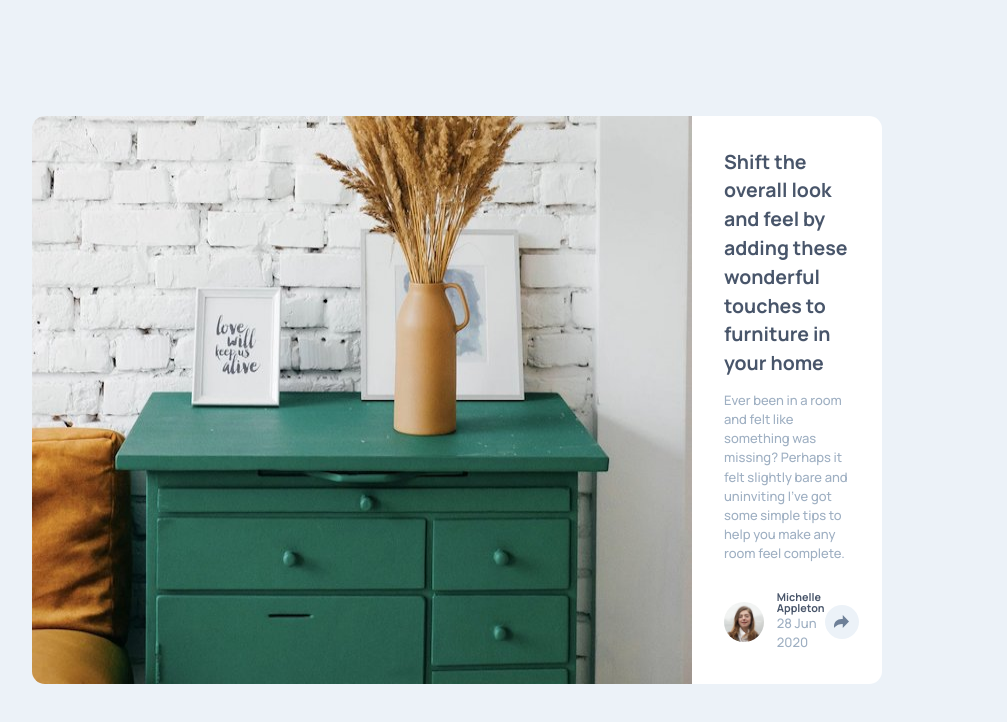
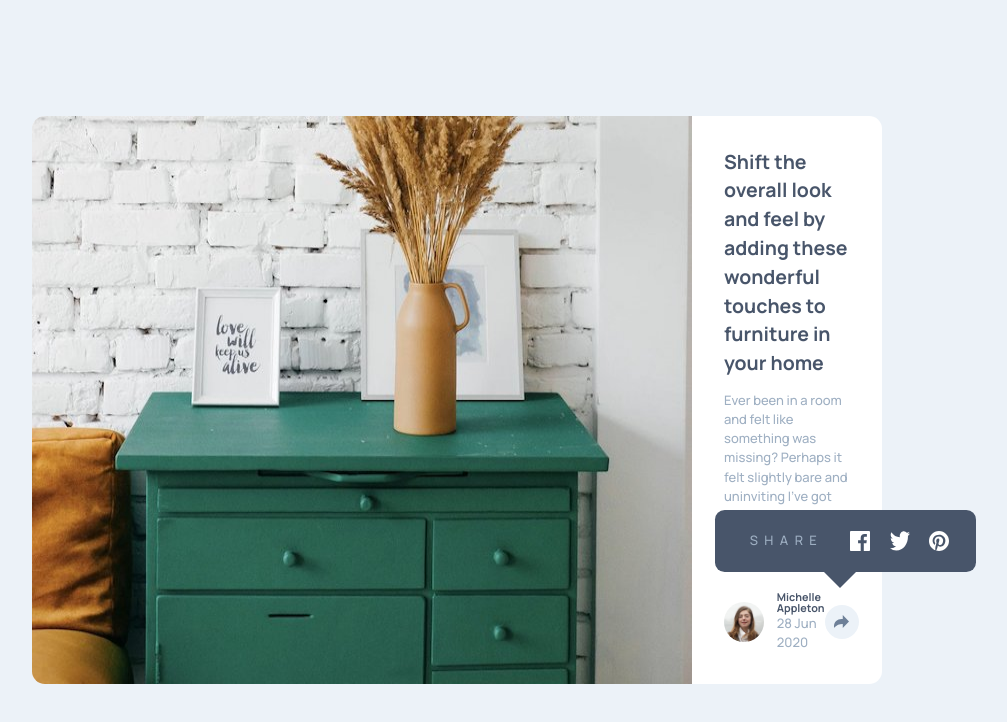
Before and after one commit to andresfmj/fm-article-preview-component, a React (Create React App) app: page / in a window 1280 px wide. Shown: the top 722 px of the page, without its empty margins (183-1190 px from the left). Built offline with nearby package versions, Linux system fonts and the light colour scheme.

Commit message:
basic design of active state of share icon

```diff
--- a/src/components/Article/Article.js
+++ b/src/components/Article/Article.js
@@ -7,6 +7,11 @@ import Image from '../Image/Image';
 import drawersImage from '../../images/drawers.jpg';
 import avatarPerson from '../../images/avatar-michelle.jpg';
 import shareIcon from '../../images/icon-share.svg';
+
+import fbIcon from '../../images/icon-facebook.svg';
+import twIcon from '../../images/icon-twitter.svg';
+import pintIcon from '../../images/icon-pinterest.svg';
+
 
 function Article(props) {
 
@@ -37,6 +42,15 @@ function Article(props) {
                         </div>
                         <div className="Article-sharer">
                             <div className="sharer-icon-container">
+                                <div className="sharer-float">
+                                    <div className="arrow_box"></div>
+                                    <p>share</p>
+                                    <div className="social-icons">
+                                        <Image srcImage={fbIcon} alt="" />
+                                        <Image srcImage={twIcon} alt="" />
+                                        <Image srcImage={pintIcon} alt="" />
+                                    </div>
+                                </div>
                                 <Image srcImage={shareIcon} alt="" className='img-share' />
                             </div>
                         </div>
--- a/src/components/Image/Image.scss
+++ b/src/components/Image/Image.scss
@@ -1,8 +1,8 @@
 @import '../../styles/shared';
 
 .ImageLeftside {
-    border-top-left-radius: .8rem;
-    border-bottom-left-radius: .8rem;
+	border-top-left-radius: 0.8rem;
+	border-bottom-left-radius: 0.8rem;
 }
 
 .img-circle {
@@ -12,13 +12,58 @@
 }
 
 .img-share {
-    padding: .6rem;
+	padding: 0.6rem;
 }
 
 .sharer-icon-container {
+	position: relative;
 	width: 34px;
 	height: 34px;
 	border-radius: 30px;
 	background-color: $accent-color;
 	cursor: pointer;
+
+	.sharer-float {
+		position: absolute;
+		top: -95px;
+		left: -110px;
+		border-radius: 0.6rem;
+		padding: 1.3rem 1.1rem;
+		background-color: $primary-text-color;
+		display: flex;
+
+		.arrow_box {
+			position: relative;
+			background: $primary-text-color;
+			&:after,
+			&:before {
+				top: 41px;
+				left: 108px;
+				border: solid transparent;
+				content: ' ';
+				height: 0;
+				width: 0;
+				position: absolute;
+				pointer-events: none;
 			}
+			&:before {
+				border-color: rgba(194, 225, 245, 0);
+				border-top-color: $primary-text-color;
+				border-width: 16px;
+				margin-left: -16px;
+			}
+		}
+
+		p {
+			text-transform: uppercase;
+			margin: 0rem 1.1rem;
+			letter-spacing: 0.4rem;
+		}
+		.social-icons {
+			display: flex;
+			img {
+				margin: 0rem 0.6rem;
+			}
+		}
+	}
+}
```
Lines whose indentation alone changed are shown as unchanged.
